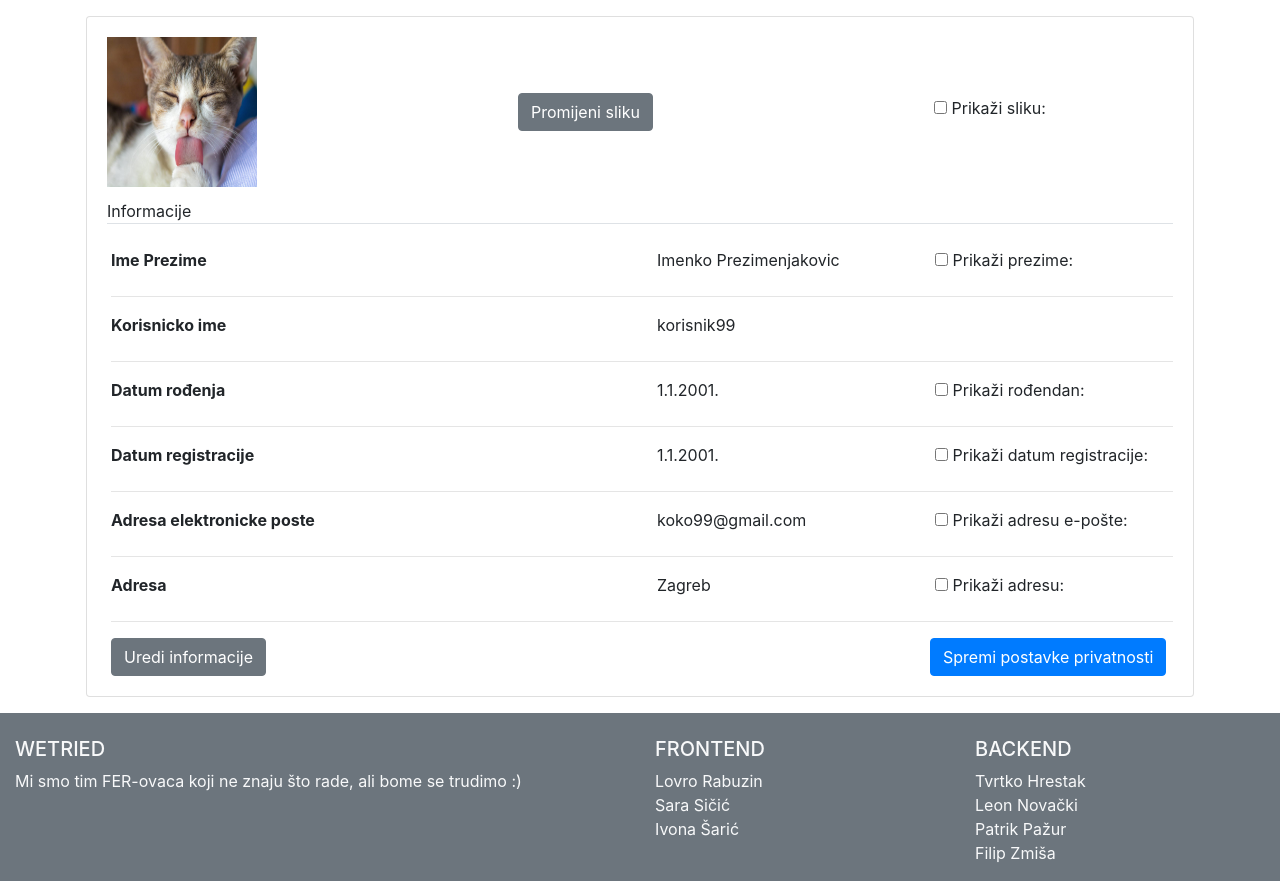
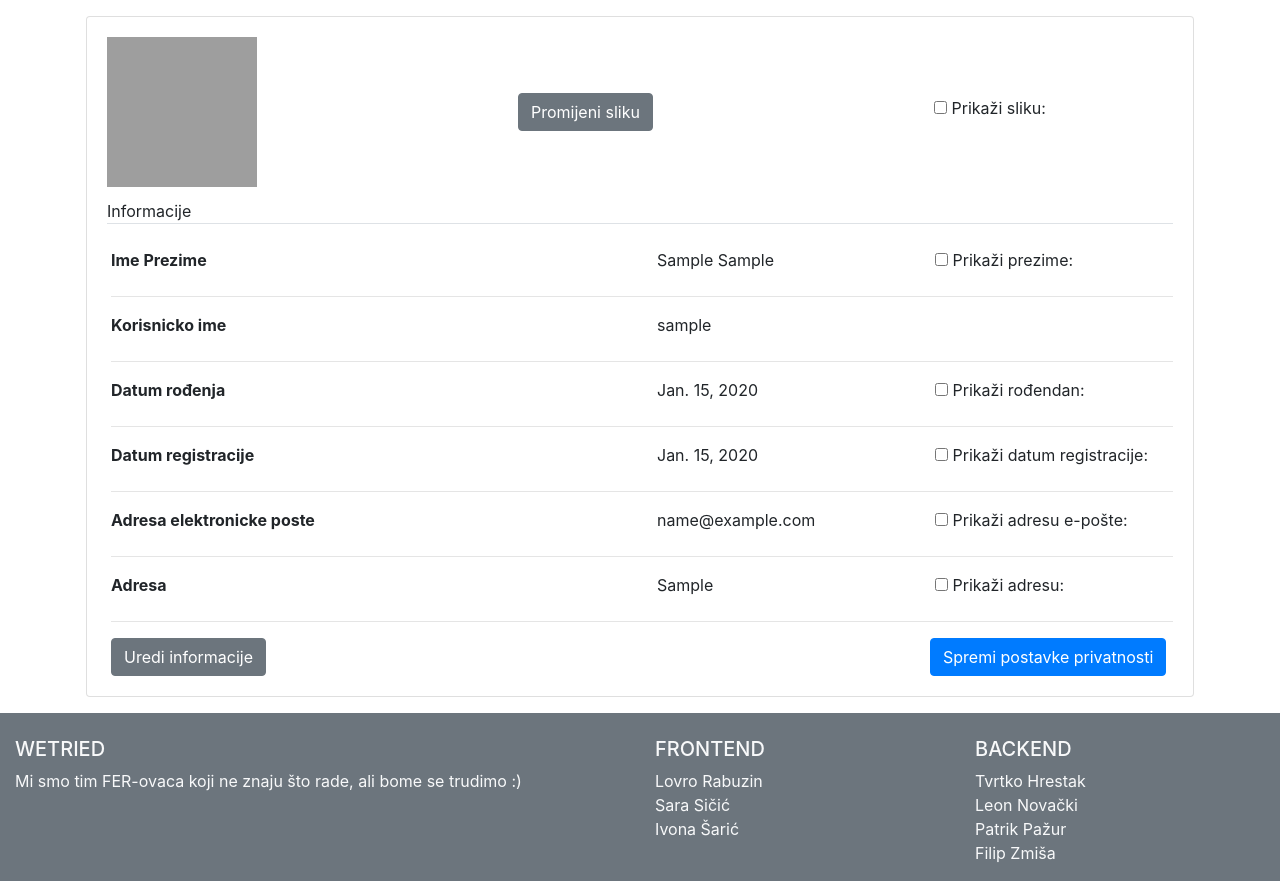
Before and after one commit to LRabuzin/MaketaShop, a Django app: template izvorniKod/djangoServer/maketashop/templates/maketashop/profil.html in a window 1280 px wide. Shown: the part 64-945 px from the top of the page. Run offline with Django 3.2, Linux system fonts and the light colour scheme; tables that the repository leaves empty hold one stand-in row (values such as "Sample post"); the template is opened without the code that fills it: values that come from a table or form of the project are taken from there, most other values are stand-ins (such as "Sample title", 1, 10 or a date in 2020); grey boxes are pictures that could not be loaded.

Commit message:
updatean profil.html

```diff
--- a/izvorniKod/djangoServer/maketashop/templates/maketashop/profil.html
+++ b/izvorniKod/djangoServer/maketashop/templates/maketashop/profil.html
@@ -13,7 +13,7 @@
                   <div class="card-title row align-items-center justify-content-between">
 
                           <div class="image-container col-3">
-                              <img src="{% static 'maketashop/imgs/cat.jfif' %}" style="width: 150px; height: 150px" />
+                              <img src="{% static baza_data.profilnaid %}" style="width: 150px; height: 150px" />
                             </div>
                             <div class="col-3">
                                       <input type="button" class="btn btn-secondary" value="Promijeni sliku" />
@@ -39,7 +39,8 @@
                                           <label style="font-weight:bold;">Ime Prezime</label>
                                       </div>
                                       <div class="col-3">
-                                          Imenko Prezimenjakovic
+                                        {{ baza_data.ime }}
+                                        {{ baza_data.prezime }}
                                       </div>
                                       <div class="form-check col-3">
                                         {{ form.name_surname }}
@@ -52,7 +53,7 @@
                                           <label style="font-weight:bold;">Korisnicko ime</label>
                                       </div>
                                       <div class="col-3">
-                                          korisnik99
+                                        {{ baza_data.korisnickoime }}
                                       </div>
                                   </div>
                                   <hr />
@@ -62,7 +63,7 @@
                                         <label style="font-weight:bold;">Datum rođenja</label>
                                     </div>
                                     <div class="col-3">
-                                        1.1.2001.
+                                        {{ baza_data.rodendan }}
                                     </div>
                                     <div class="form-check col-3">
                                         {{ form.birth_date }}
@@ -76,7 +77,7 @@
                                         <label style="font-weight:bold;">Datum registracije</label>
                                     </div>
                                     <div class="col-3">
-                                        1.1.2001.
+                                        {{ baza_data.datumregistracije }}
                                     </div>
                                     <div class="form-check col-3">
                                         {{ form.register_date }}
@@ -90,7 +91,7 @@
                                           <label style="font-weight:bold;">Adresa elektronicke poste</label>
                                       </div>
                                       <div class="col-3">
-                                          koko99@gmail.com
+                                        {{ baza_data.email }}
                                       </div>
                                       <div class="form-check col-3">
                                         {{ form.email }}
@@ -103,7 +104,7 @@
                                           <label style="font-weight:bold;">Adresa</label>
                                       </div>
                                       <div class="col-3">
-                                          Zagreb
+                                        {{ baza_data.adresa }}
                                       </div>
                                       <div class="form-check col-3">
                                         {{ form.address }}
```
